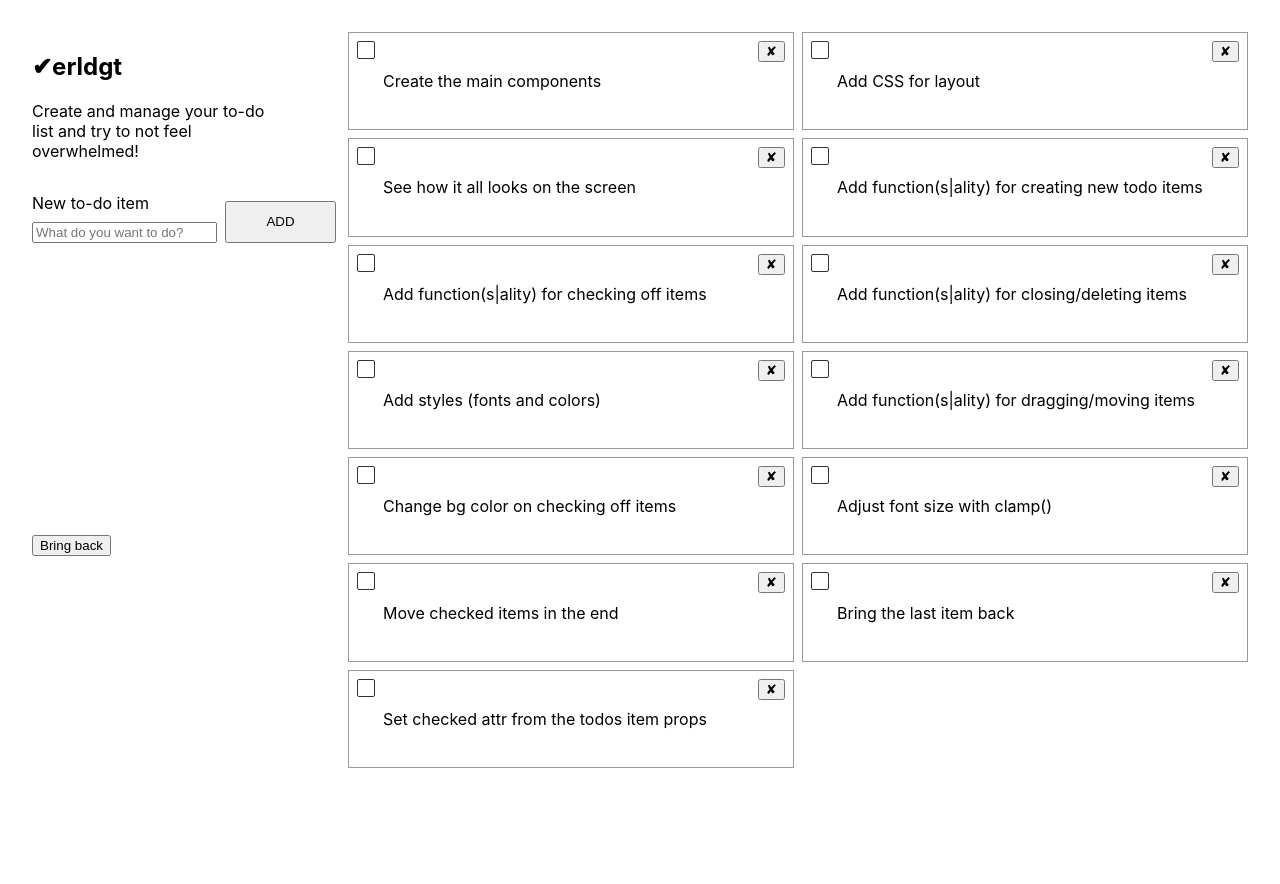
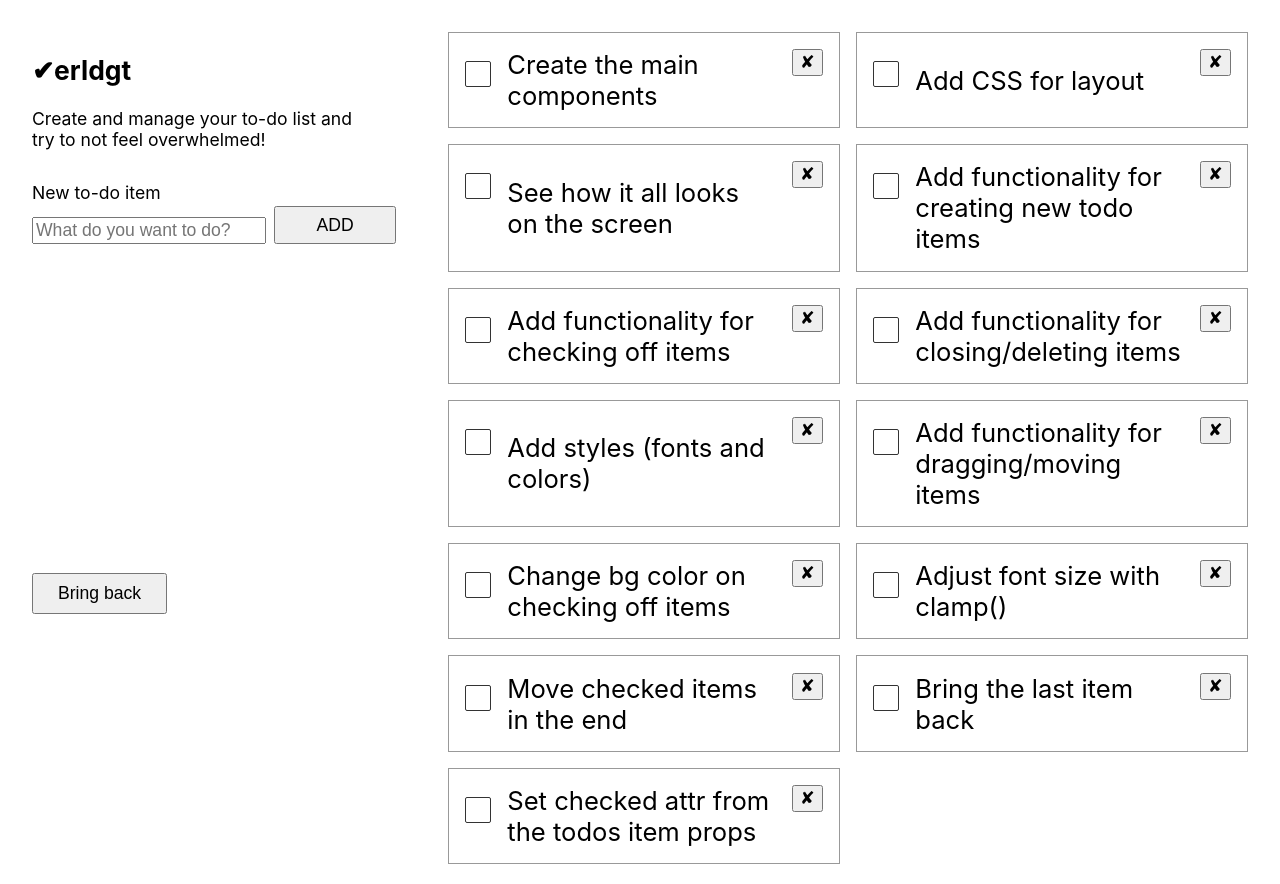
Before and after one commit to olhanotolga/erldgt-dream-todo, a React (Create React App) app: page / in a window 1280 px wide. Shown: the top 884 px of the page. Before the commit the page ends 800 px from the top, so only its background shows below. Built offline with nearby package versions, Linux system fonts and the light colour scheme.

Commit message:
add some fluid typography

```diff
--- a/src/App.css
+++ b/src/App.css
@@ -1,11 +1,11 @@
-/* .App {
-    text-align: center;
-} */
+body, input, button {
+    font-size: 1.1rem;
+}
 
 .Wrapper {
 	height: 100vh;
 	display: grid;
-	grid-template: auto auto 1fr / 1fr;
+	grid-template: max-content auto 1fr / 1fr;
 	gap: 1rem;
 }
 
@@ -30,12 +30,13 @@
 }
 .TodoInput > button {
 	grid-area: 1 / 2 / span 2 / span 1;
-	margin-top: 0.5rem;
+	margin-top: 20%;
 }
 
 .undoBtn {
 	grid-area: 2 / 1 / 3 / 2;
 	margin: 0 auto 0 2rem;
+	padding: 0.5rem 1.5rem;
 }
 
 .TodoList {
@@ -44,18 +45,27 @@
 	padding: 0 2rem 2rem 2rem;
 	display: grid;
 	grid-template-columns: repeat(auto-fit, minmax(300px, 1fr));
-	gap: 0.5rem;
+	align-content: center;
+	gap: clamp(0.5rem, 2vh, 2rem);
 }
 .TodoItem {
-	padding: 0.5rem;
+	padding: 1ch;
 	border: 1px solid #999;
 	display: grid;
 	grid-template-columns: auto 1fr auto;
-	gap: 0.5rem;
+	gap: 1ch;
 	align-items: center;
+	font-size: clamp(1.1rem, 2vw, 3rem);
+	-ms-hyphens: auto;
+	-webkit-hyphens: auto;
+	hyphens: auto;
 }
 .todoCheck, .todoDelete {
 	align-self: start;
+}
+.todoCheck {
+	height: 1.5rem;
+	position: relative;
 }
 .todoCheckHidden {
 	opacity: 0;
@@ -64,19 +74,21 @@
 	height: 0;
 }
 .todoNewCheck {
-	display: inline-block;
-	width: 1rem;
-	height: 1rem;
+	display: inline-flex;
+	width: 1.5rem;
+	height: 1.5rem;
 	border: 1px solid #333;
 	border-radius: 2px;
 	position: relative;
+	align-items: center;
+	justify-content: center;
 }
 .todoNewCheck::after {
 	display: block;
 	content: "";
-	position: absolute;
-	bottom: 0px;
-	left: 2px;
+	/* position: absolute; */
+	/* bottom: 0px; */
+	/* left: 2px; */
 }
 .todoCheckHidden:checked + .todoNewCheck::after {
 	content: "✔︎";
@@ -89,7 +101,7 @@
 
 @media screen and (min-width: 800px) {
 	.Wrapper {
-		grid-template: auto auto / minmax(100px, 300px) 1fr;
+		grid-template: max-content auto / minmax(250px, 400px) 1fr;
 	}
 	.Header {
 		grid-area: 1 / 1 / 2 / 2;
--- a/src/App.js
+++ b/src/App.js
@@ -10,11 +10,11 @@ class App extends React.Component {
 			{ id: 1, text: 'Create the main components', check: false},
 			{ id: 2, text: 'Add CSS for layout', check: false},
 			{ id: 3, text: 'See how it all looks on the screen', check: false},
-			{ id: 4, text: 'Add function(s|ality) for creating new todo items', check: false},
-			{ id: 12, text: 'Add function(s|ality) for checking off items', check: false},
-			{ id: 5, text: 'Add function(s|ality) for closing/deleting items', check: false},
+			{ id: 4, text: 'Add functionality for creating new todo items', check: false},
+			{ id: 12, text: 'Add functionality for checking off items', check: false},
+			{ id: 5, text: 'Add functionality for closing/deleting items', check: false},
 			{ id: 6, text: 'Add styles (fonts and colors)', check: false},
-			{ id: 7, text: 'Add function(s|ality) for dragging/moving items', check: false},
+			{ id: 7, text: 'Add functionality for dragging/moving items', check: false},
 			{ id: 8, text: 'Change bg color on checking off items', check: false},
 			{ id: 9, text: 'Adjust font size with clamp()', check: false},
 			{ id: 10, text: 'Move checked items in the end', check: false},
```
